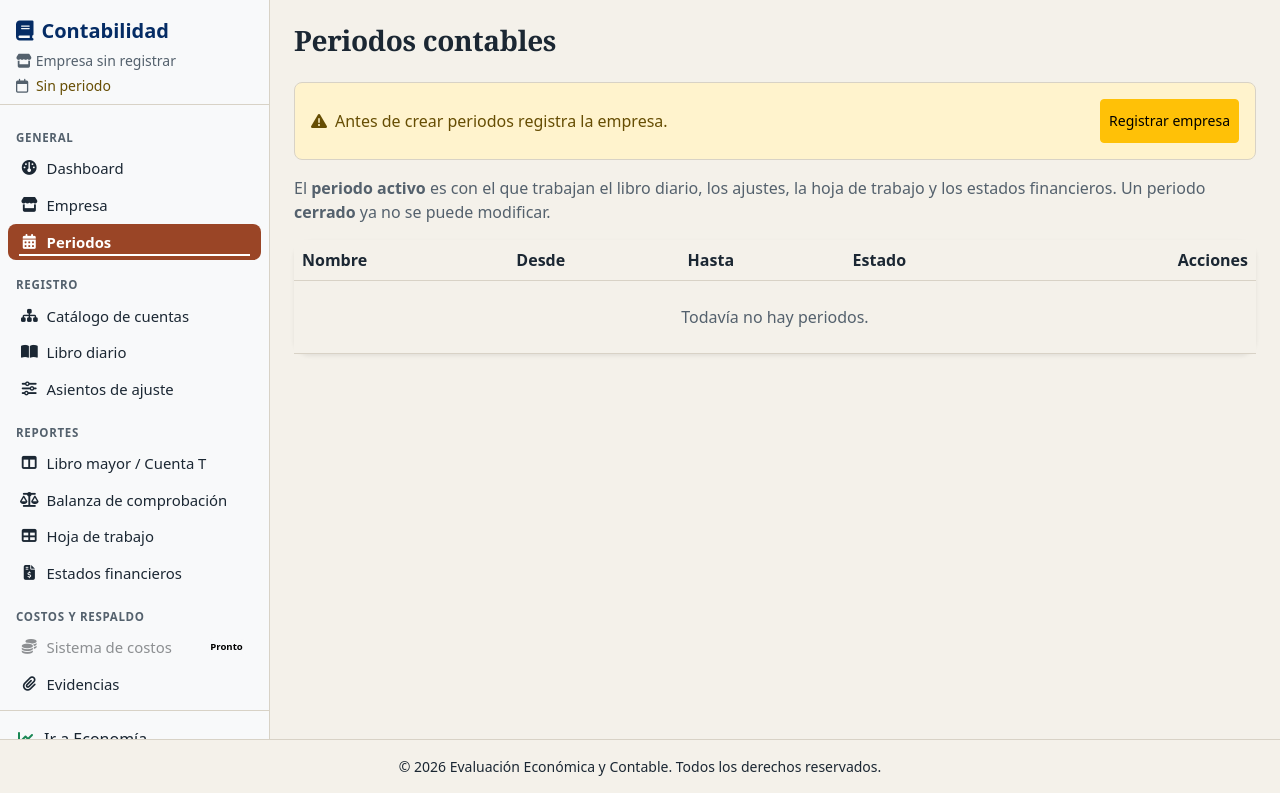
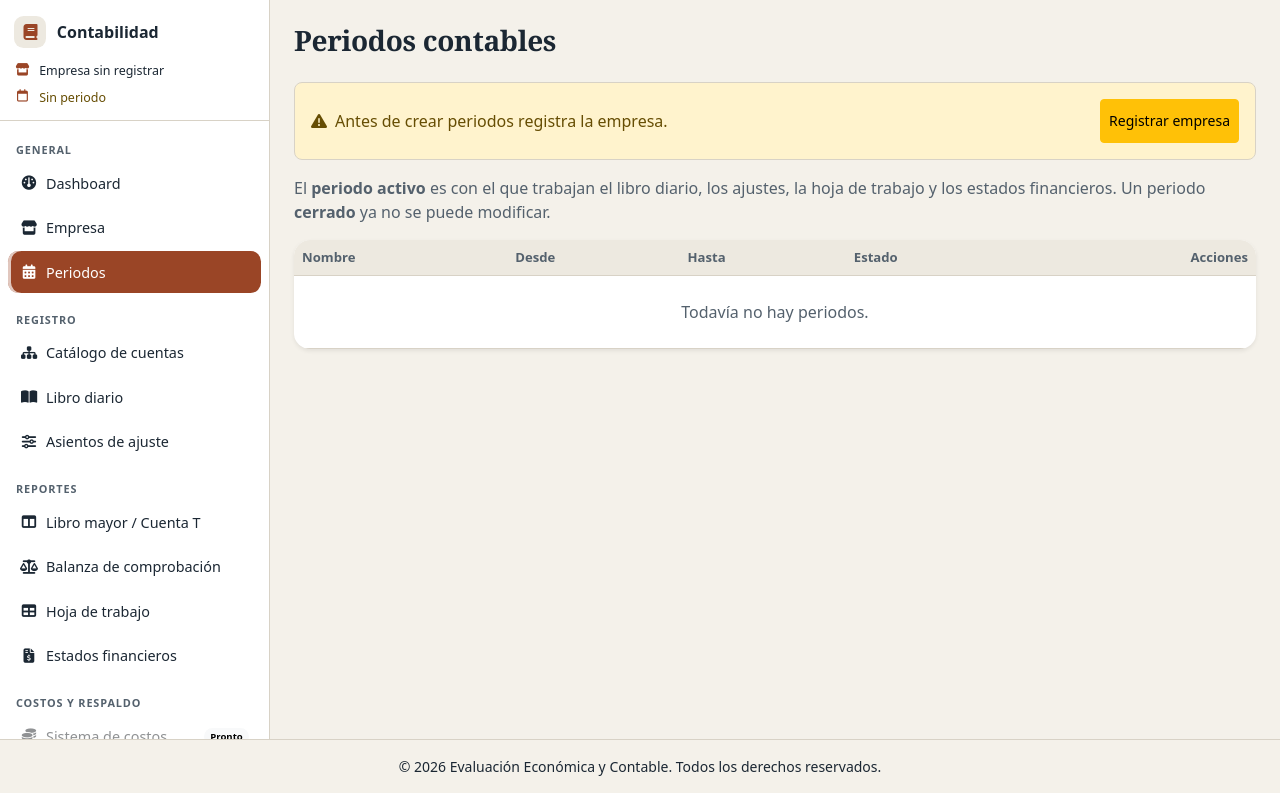
Before and after one commit to mau-dot/PROYECTO_TRI_FUERZA, a Laravel app: page /contabilidad/periodos in a window 1280 px wide. Shown: the part 61-854 px from the top of the page. Run offline with Laravel 12, Linux system fonts and the light colour scheme; a user stored in the database is signed in; data comes from the database, SQL or seed files in the repository; data that the repository does not hold is empty.

Commit message:
style: mejora el diseño y el sidebar de los módulos

```diff
--- a/www/proyecto-final/public/css/modulo.css
+++ b/www/proyecto-final/public/css/modulo.css
@@ -4,40 +4,246 @@
     min-height: calc(100vh - var(--alto-navbar, 56px));
 }
 
-/* En celular el aside no ocupa espacio: el menú sale como panel deslizable */
 .modulo-sidebar {
-    flex-shrink: 0;
+    background-color: var(--surface);
+}
+
+.modulo-sidebar .offcanvas-lg {
+    background-color: var(--surface);
 }
 
 @media (min-width: 992px) {
+    .modulo {
+        padding-left: 270px;
+    }
+
     .modulo-sidebar {
         width: 270px;
-        position: sticky;
-        top: var(--alto-navbar, 56px);
-        height: calc(100vh - var(--alto-navbar, 56px));
+        position: fixed;
+        z-index: 1010;
+        left: 0;
+        top: var(--alto-navbar, 60px);
+        bottom: 0;
+        display: flex;
+        flex-direction: column;
+        overflow: hidden;
+        border-right: 1px solid var(--bs-border-color);
+    }
+
+    .modulo-sidebar .offcanvas-lg {
+        display: flex;
+        flex-direction: column;
+        flex: 1 1 auto;
+        min-height: 0;
+    }
+
+    .modulo-sidebar .offcanvas-body {
+        display: flex;
+        flex: 1 1 auto;
+        flex-direction: column;
+        min-height: 0;
         overflow-y: auto;
-        border-right: 1px solid var(--bs-border-color);
+    }
+
+    .modulo-contenido {
+        width: 100%;
+        max-width: none;
+    }
+}
+
+@media (max-width: 991.98px) {
+    .modulo-sidebar {
+        width: 0;
+        flex: 0 0 0;
     }
 }
 
 .modulo-contenido {
-    min-width: 0; /* deja que las tablas anchas hagan scroll en vez de romper el layout */
+    flex: 1 1 auto;
+    min-width: 0;
+    max-width: none;
+}
+
+/* La tarjeta mantiene la paleta de superficies del resto del sistema. */
+.modulo .card {
+    background-color: var(--surface);
+    border-radius: var(--radius);
+    box-shadow: var(--shadow-card), inset 0 0 0 1px var(--hairline);
+}
+
+.modulo .card .table {
+    --bs-table-bg: transparent;
+    --bs-table-color: var(--ink);
+    --bs-table-border-color: var(--hairline);
+    --bs-table-hover-bg: var(--bs-secondary-bg);
+}
+
+.modulo .card .table thead th {
+    color: var(--muted);
+    background-color: var(--bs-secondary-bg);
+    font-size: .82rem;
+    font-weight: 600;
+    vertical-align: middle;
+}
+
+.modulo .card .table tfoot > tr > * {
+    background-color: var(--bs-secondary-bg);
+}
+
+.modulo .card .table-responsive {
+    border-radius: inherit;
 }
 
 .modulo-nav-seccion {
-    font-size: .72rem;
-    letter-spacing: .06em;
-    font-weight: 600;
+    color: var(--muted) !important;
+    font-size: .68rem;
+    letter-spacing: .08em;
+    font-weight: 700;
 }
 
 .modulo-nav .nav-link {
-    padding: .45rem .75rem;
-    border-radius: .5rem;
-    font-size: .93rem;
+    min-height: 42px;
+    margin-bottom: .15rem;
+    padding: .55rem .75rem;
+    border-radius: .65rem;
+    font-size: .9rem;
+    font-weight: 500;
+    transition: color var(--dur-control) ease, background-color var(--dur-control) ease;
+}
+
+.modulo-sidebar .modulo-sidebar-head {
+    padding: 1rem .9rem .85rem;
+    border-bottom: 1px solid var(--hairline);
+}
+
+.modulo-sidebar .modulo-sidebar-brand {
+    align-items: center;
+    gap: .65rem;
+    color: var(--ink);
+    font-size: 1rem;
+    font-weight: 700;
+    text-decoration: none;
+}
+
+.modulo-sidebar-brand-icon {
+    display: inline-grid;
+    width: 2rem;
+    height: 2rem;
+    flex: 0 0 auto;
+    place-items: center;
+    color: var(--accent);
+    background-color: var(--bs-secondary-bg);
+    border-radius: .6rem;
+}
+
+.modulo-sidebar-context {
+    display: grid;
+    gap: .55rem;
+    margin-top: .9rem;
+}
+
+.modulo-sidebar-context-row {
+    display: flex;
+    min-width: 0;
+    align-items: flex-start;
+    gap: .55rem;
+    color: var(--muted);
+    font-size: .78rem;
+    line-height: 1.4;
+}
+
+.modulo-sidebar-context-row > i {
+    width: 1rem;
+    flex: 0 0 1rem;
+    margin-top: .1rem;
+    color: var(--accent);
+    text-align: center;
+}
+
+.modulo-sidebar-context-value {
+    min-width: 0;
+    flex: 1 1 auto;
+    color: var(--ink);
+}
+
+.modulo-sidebar-context-link {
+    margin-right: .25rem;
+    color: var(--ink);
+    text-decoration: none;
+}
+
+.modulo-sidebar-context-link:hover {
+    color: var(--accent);
+    text-decoration: underline;
+}
+
+.modulo-sidebar .offcanvas-header {
+    color: var(--ink);
+    background-color: var(--surface);
+}
+
+.modulo-sidebar-mobile-title {
+    color: var(--ink);
+    font-family: Georgia, "Iowan Old Style", "Times New Roman", serif;
+    font-size: 1rem;
+    font-weight: 700;
+}
+
+.modulo-sidebar-mobile-title i {
+    color: var(--accent) !important;
+}
+
+.modulo-nav {
+    padding-top: .35rem !important;
+    padding-bottom: .75rem !important;
+}
+
+.modulo-nav .nav-link::after,
+.modulo-sidebar-footer .nav-link::after {
+    display: none;
 }
 
 .modulo-nav .nav-link:not(.active):not(span):hover {
     background-color: var(--bs-secondary-bg);
+    color: var(--ink);
+}
+
+.modulo-nav .nav-link:not(.active):hover i {
+    color: var(--accent);
+}
+
+.modulo-nav .nav-link.active {
+    box-shadow: inset 3px 0 0 rgba(255, 255, 255, .7);
+}
+
+.modulo-sidebar-footer {
+    padding: .65rem .5rem;
+    border-top: 1px solid var(--hairline);
+    background-color: var(--surface);
+}
+
+.modulo-sidebar-footer .nav-link {
+    min-height: 40px;
+    padding: .5rem .65rem;
+    border-radius: .6rem;
+    font-size: .88rem;
+    font-weight: 500;
+}
+
+.modulo-sidebar .offcanvas-body {
+    overflow-y: auto;
+    overscroll-behavior: contain;
+    scrollbar-color: var(--line) transparent;
+    scrollbar-width: thin;
+}
+
+.modulo-sidebar .offcanvas-body::-webkit-scrollbar {
+    width: .4rem;
+}
+
+.modulo-sidebar .offcanvas-body::-webkit-scrollbar-thumb {
+    background-color: var(--line);
+    border-radius: 1rem;
 }
 
 /* Tarjetas de los dashboards */
--- a/www/proyecto-final/resources/views/contabilidad/cuentas/form.blade.php
+++ b/www/proyecto-final/resources/views/contabilidad/cuentas/form.blade.php
@@ -5,7 +5,7 @@
 
 @section('modulo')
 
-<div class="card border-0 shadow-sm rounded-4" style="max-width: 760px;">
+<div class="card border-0 shadow-sm rounded-4">
     <div class="card-body p-4">
         @if ($padre)
             <p class="text-body-secondary">Subcuenta de <strong>{{ $padre->etiqueta() }}</strong>.</p>
--- a/www/proyecto-final/resources/views/contabilidad/cuentas/index.blade.php
+++ b/www/proyecto-final/resources/views/contabilidad/cuentas/index.blade.php
@@ -12,7 +12,7 @@
 @section('modulo')
 
 @if ($catalogoVacio)
-    <div class="card border-0 shadow-sm rounded-4" style="max-width: 760px;">
+    <div class="card border-0 shadow-sm rounded-4">
         <div class="card-body p-4">
             <h5 class="fw-bold"><i class="fa-solid fa-sitemap me-2"></i>El catálogo está vacío</h5>
             <p class="text-body-secondary">
@@ -30,7 +30,7 @@
         </div>
     </div>
 @else
-    <form method="GET" class="mb-3" style="max-width: 420px;">
+    <form method="GET" class="mb-3">
         <div class="input-group">
             <input type="search" name="buscar" value="{{ $buscar }}" class="form-control" placeholder="Buscar por código o nombre">
             <button class="btn btn-outline-secondary"><i class="fa-solid fa-magnifying-glass"></i></button>
--- a/www/proyecto-final/resources/views/contabilidad/empresa/edit.blade.php
+++ b/www/proyecto-final/resources/views/contabilidad/empresa/edit.blade.php
@@ -5,7 +5,7 @@
 
 @section('modulo')
 
-<div class="card border-0 shadow-sm rounded-4" style="max-width: 900px;">
+<div class="card border-0 shadow-sm rounded-4">
     <div class="card-body p-4">
 
         <form method="POST" action="{{ route('contabilidad.empresa.update') }}" novalidate>
@@ -110,7 +110,7 @@
 </div>
 
 @if ($empresa->exists)
-    <div style="max-width: 900px;">
+    <div>
         @include('partials.evidencias', ['modelo' => $empresa, 'tipo' => 'empresa', 'campo' => 'autorizacion', 'titulo' => 'Carta de autorización y confidencialidad'])
         @include('partials.evidencias', ['modelo' => $empresa, 'tipo' => 'empresa', 'campo' => 'estados_financieros', 'titulo' => 'Estados financieros o registros existentes'])
     </div>
--- a/www/proyecto-final/resources/views/contabilidad/periodos/form.blade.php
+++ b/www/proyecto-final/resources/views/contabilidad/periodos/form.blade.php
@@ -6,7 +6,7 @@
 
 @section('modulo')
 
-<div class="card border-0 shadow-sm rounded-4" style="max-width: 640px;">
+<div class="card border-0 shadow-sm rounded-4">
     <div class="card-body p-4">
         <form method="POST" novalidate
               action="{{ $periodo->exists ? route('contabilidad.periodos.update', $periodo) : route('contabilidad.periodos.store') }}">
--- a/www/proyecto-final/resources/views/contabilidad/reportes/estados.blade.php
+++ b/www/proyecto-final/resources/views/contabilidad/reportes/estados.blade.php
@@ -40,7 +40,7 @@
     </div>
 @endif
 
-<div class="card border-0 shadow-sm rounded-4 mx-auto" style="max-width: 820px;">
+<div class="card border-0 shadow-sm rounded-4">
     <div class="card-body p-4">
         @if ($estado === 'resultados')
             @include('partials.encabezado-reporte', ['titulo' => 'Estado de resultados', 'subtitulo' => 'Del '.$periodo->rango()])
--- a/www/proyecto-final/resources/views/contabilidad/reportes/mayor.blade.php
+++ b/www/proyecto-final/resources/views/contabilidad/reportes/mayor.blade.php
@@ -10,7 +10,7 @@
 @section('modulo')
 
 {{-- Selector de cuenta: cualquier cuenta; si es de grupo se juntan sus subcuentas --}}
-<form method="GET" class="d-flex gap-2 mb-3 no-print" style="max-width: 640px;">
+<form method="GET" class="d-flex gap-2 mb-3 no-print">
     <select name="cuenta" class="form-select" onchange="this.form.submit()">
         <option value="">— Todas las cuentas con movimiento —</option>
         @foreach ($cuentas as $c)
--- a/www/proyecto-final/resources/views/layouts/app.blade.php
+++ b/www/proyecto-final/resources/views/layouts/app.blade.php
@@ -28,7 +28,11 @@
 
     @include('partials.navbar')
 
-    @include('partials.alerts')
+    @section('alerts')
+        <div class="container mt-3">
+            @include('partials.alerts')
+        </div>
+    @show
 
     <!-- CONTENIDO DINÁMICO -->
     <main class="container-fluid py-0 px-0 flex-grow-1">
--- a/www/proyecto-final/resources/views/layouts/modulo.blade.php
+++ b/www/proyecto-final/resources/views/layouts/modulo.blade.php
@@ -12,28 +12,35 @@
     <link rel="stylesheet" href="{{ asset('css/modulo.css') }}">
 @endpush
 
+@section('alerts')
+@endsection
+
 @section('content')
     @php($menu = config("modulos.$modulo"))
     @php(session(['modulo' => $modulo])) {{-- recuerda el modulo para las pantallas compartidas (Evidencias) --}}
 
     <div class="modulo d-flex">
         {{-- SIDEBAR: fijo en pantallas grandes, panel deslizable (offcanvas) en celular --}}
-        <aside class="modulo-sidebar bg-body-tertiary">
+        <aside class="modulo-sidebar">
             @include('partials.sidebar', ['menu' => $menu])
         </aside>
 
         {{-- CONTENIDO --}}
         <section class="modulo-contenido flex-grow-1 p-3 p-lg-4">
+            @include('partials.alerts')
+
             <div class="d-flex align-items-center gap-2 mb-4">
                 <button class="btn btn-outline-{{ $menu['color'] }} d-lg-none" type="button"
                         data-bs-toggle="offcanvas" data-bs-target="#sidebarModulo" aria-controls="sidebarModulo">
                     <i class="fa-solid fa-bars"></i>
                 </button>
-                <h3 class="fw-bold mb-0">@yield('titulo_modulo')</h3>
+                <h3 class="fw-bold mb-0 hero-title" data-split>@yield('titulo_modulo')</h3>
                 <div class="ms-auto">@yield('acciones')</div>
             </div>
 
-            @yield('modulo')
+            <div class="modulo-pagina reveal">
+                @yield('modulo')
+            </div>
         </section>
     </div>
 @endsection
--- a/www/proyecto-final/resources/views/partials/alerts.blade.php
+++ b/www/proyecto-final/resources/views/partials/alerts.blade.php
@@ -13,11 +13,9 @@
 
 @foreach ($tipos as $clave => $color)
     @if (session($clave))
-        <div class="container mt-3">
-            <div class="alert alert-{{ $color }} alert-dismissible fade show reveal" role="alert">
-                {{ $codigosFortify[session($clave)] ?? session($clave) }}
-                <button type="button" class="btn-close" data-bs-dismiss="alert" aria-label="Cerrar"></button>
-            </div>
+        <div class="alert alert-{{ $color }} alert-dismissible fade show reveal mb-3" role="alert">
+            {{ $codigosFortify[session($clave)] ?? session($clave) }}
+            <button type="button" class="btn-close" data-bs-dismiss="alert" aria-label="Cerrar"></button>
         </div>
     @endif
 @endforeach
--- a/www/proyecto-final/resources/views/partials/sidebar.blade.php
+++ b/www/proyecto-final/resources/views/partials/sidebar.blade.php
@@ -5,8 +5,8 @@
 @endphp
 
 <div class="offcanvas-lg offcanvas-start h-100" tabindex="-1" id="sidebarModulo" aria-labelledby="sidebarModuloTitulo">
-    <div class="offcanvas-header border-bottom">
-        <h5 class="offcanvas-title" id="sidebarModuloTitulo">
+    <div class="offcanvas-header border-bottom d-lg-none">
+        <h5 class="offcanvas-title modulo-sidebar-mobile-title" id="sidebarModuloTitulo">
             <i class="{{ $menu['icono'] }} text-{{ $menu['color'] }} me-2"></i>{{ $menu['titulo'] }}
         </h5>
         <button type="button" class="btn-close" data-bs-dismiss="offcanvas" data-bs-target="#sidebarModulo" aria-label="Cerrar"></button>
@@ -14,21 +14,31 @@
 
     <div class="offcanvas-body flex-column w-100 p-0">
         {{-- Encabezado: módulo, empresa y periodo activo --}}
-        <div class="px-3 pt-3 pb-2 border-bottom">
-            <a href="{{ route($menu['inicio']) }}" class="d-none d-lg-block text-decoration-none fw-bold fs-5 text-{{ $menu['color'] }}-emphasis">
-                <i class="{{ $menu['icono'] }} me-2"></i>{{ $menu['titulo'] }}
+        <div class="modulo-sidebar-head">
+            <a href="{{ route($menu['inicio']) }}" class="modulo-sidebar-brand d-none d-lg-flex">
+                <span class="modulo-sidebar-brand-icon">
+                    <i class="{{ $menu['icono'] }}" aria-hidden="true"></i>
+                </span>
+                <span>{{ $menu['titulo'] }}</span>
             </a>
-            <div class="small text-body-secondary mt-1 text-truncate" title="{{ $empresa?->nombre }}">
-                <i class="fa-solid fa-store me-1"></i>{{ $empresa?->nombre_comercial ?: $empresa?->nombre ?: 'Empresa sin registrar' }}
-            </div>
-            <div class="small mt-1">
-                <i class="fa-regular fa-calendar me-1 text-body-secondary"></i>
-                @if ($periodoActivo)
-                    <a href="{{ route('contabilidad.periodos.index') }}" class="text-decoration-none" title="Cambiar de periodo">{{ $periodoActivo->nombre }}</a>
-                    <span class="badge text-bg-{{ $periodoActivo->estado->color() }}">{{ $periodoActivo->estado->label() }}</span>
-                @else
-                    <a href="{{ route('contabilidad.periodos.index') }}" class="text-decoration-none text-warning-emphasis">Sin periodo</a>
-                @endif
+            <div class="modulo-sidebar-context">
+                <div class="modulo-sidebar-context-row" title="{{ $empresa?->nombre }}">
+                    <i class="fa-solid fa-store" aria-hidden="true"></i>
+                    <span class="modulo-sidebar-context-value text-truncate">
+                        {{ $empresa?->nombre_comercial ?: $empresa?->nombre ?: 'Empresa sin registrar' }}
+                    </span>
+                </div>
+                <div class="modulo-sidebar-context-row">
+                    <i class="fa-regular fa-calendar" aria-hidden="true"></i>
+                    <div class="modulo-sidebar-context-value">
+                        @if ($periodoActivo)
+                            <a href="{{ route('contabilidad.periodos.index') }}" class="modulo-sidebar-context-link" title="Cambiar de periodo">{{ $periodoActivo->nombre }}</a>
+                            <span class="badge text-bg-{{ $periodoActivo->estado->color() }}">{{ $periodoActivo->estado->label() }}</span>
+                        @else
+                            <a href="{{ route('contabilidad.periodos.index') }}" class="modulo-sidebar-context-link text-warning-emphasis">Sin periodo</a>
+                        @endif
+                    </div>
+                </div>
             </div>
         </div>
 
@@ -61,7 +71,7 @@
         </nav>
 
         {{-- Cambiar de módulo --}}
-        <div class="border-top p-2">
+        <div class="modulo-sidebar-footer">
             @if ($menu['inicio'] === 'contabilidad.dashboard')
                 <a href="{{ route('economia.dashboard') }}" class="nav-link text-body px-2 py-2"><i class="fa-solid fa-chart-line fa-fw me-2 text-success"></i>Ir a Economía</a>
             @else
```
